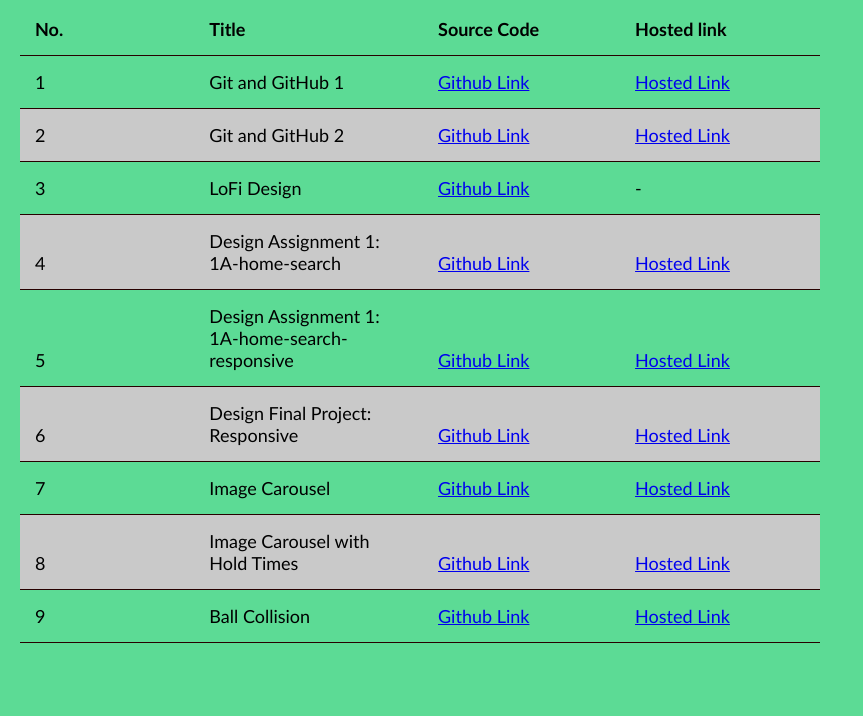
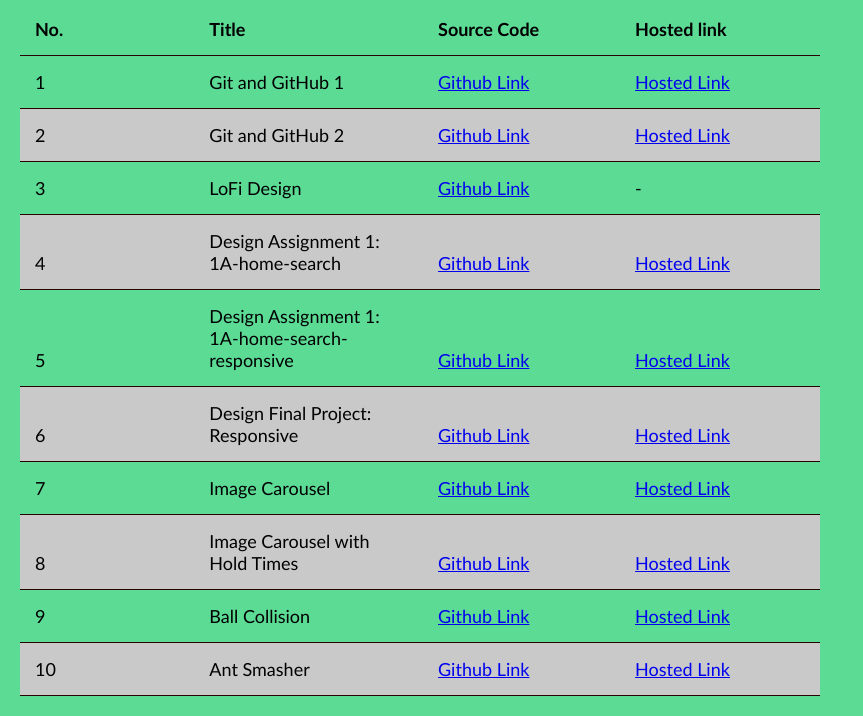
Before and after one commit to sujal7/Leapfrog-Assignments, a plain HTML site: page index.html in a window 1280 px wide. Shown: the part 364-1080 px from the top of the page, without its empty margins (0-863 px from the left). Before the commit the page ends 1027 px from the top, so only its background shows below. Drawn offline with Linux system fonts and the light colour scheme.

Commit message:
added ant smasher in table

```diff
--- a/index.html
+++ b/index.html
@@ -165,6 +165,22 @@
               >
             </td>
           </tr>
+          <tr>
+            <td>10</td>
+            <td>Ant Smasher</td>
+            <td>
+              <a
+                href="https://github.com/sujal7/Leapfrog-Assignments/tree/main/js-assignments/antsmasher"
+                >Github Link</a
+              >
+            </td>
+            <td>
+              <a
+                href="https://sujal7.github.io/Leapfrog-Assignments/js-assignments/antsmasher"
+                >Hosted Link</a
+              >
+            </td>
+          </tr>
         </tbody>
       </table>
     </div>
```
